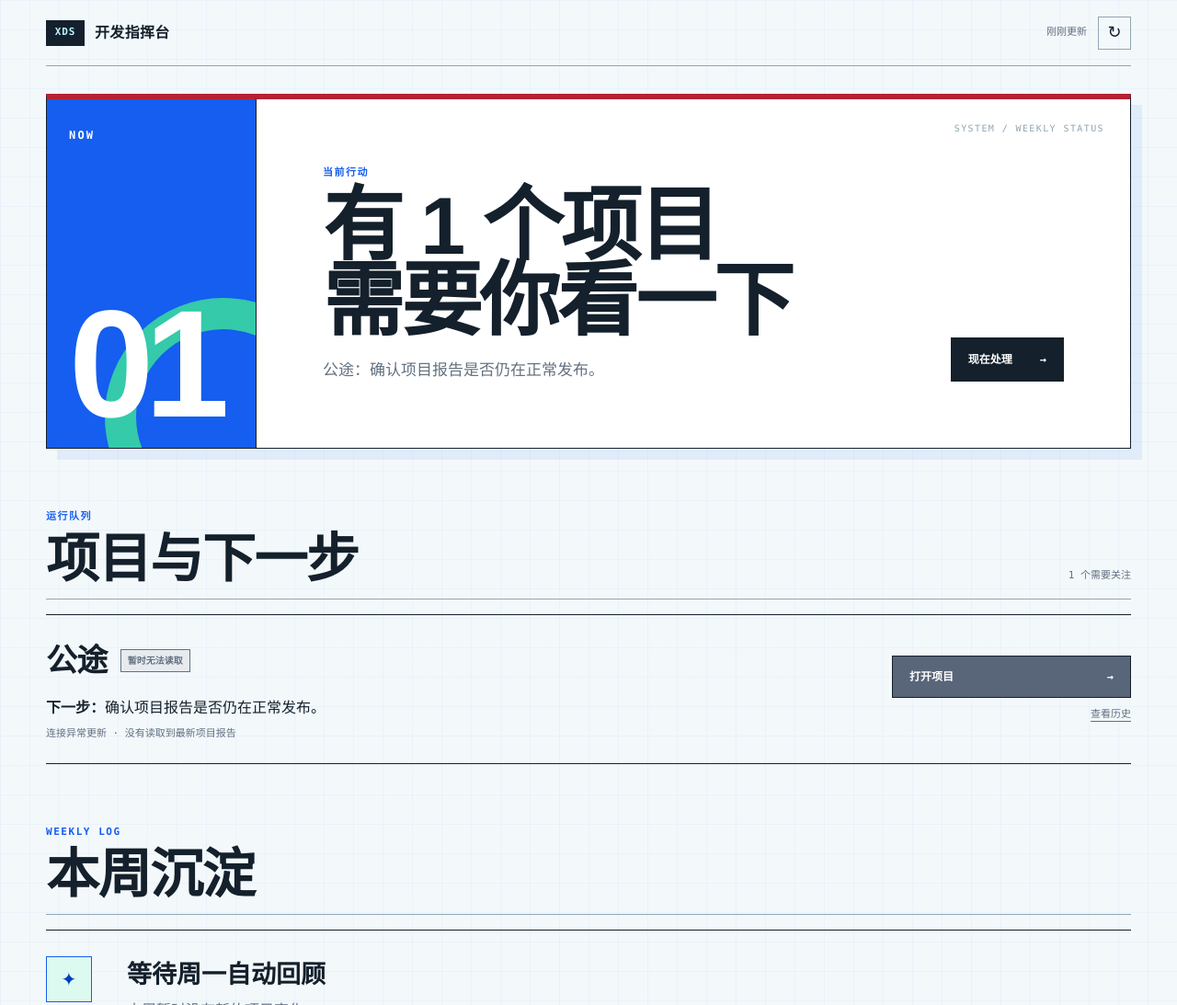
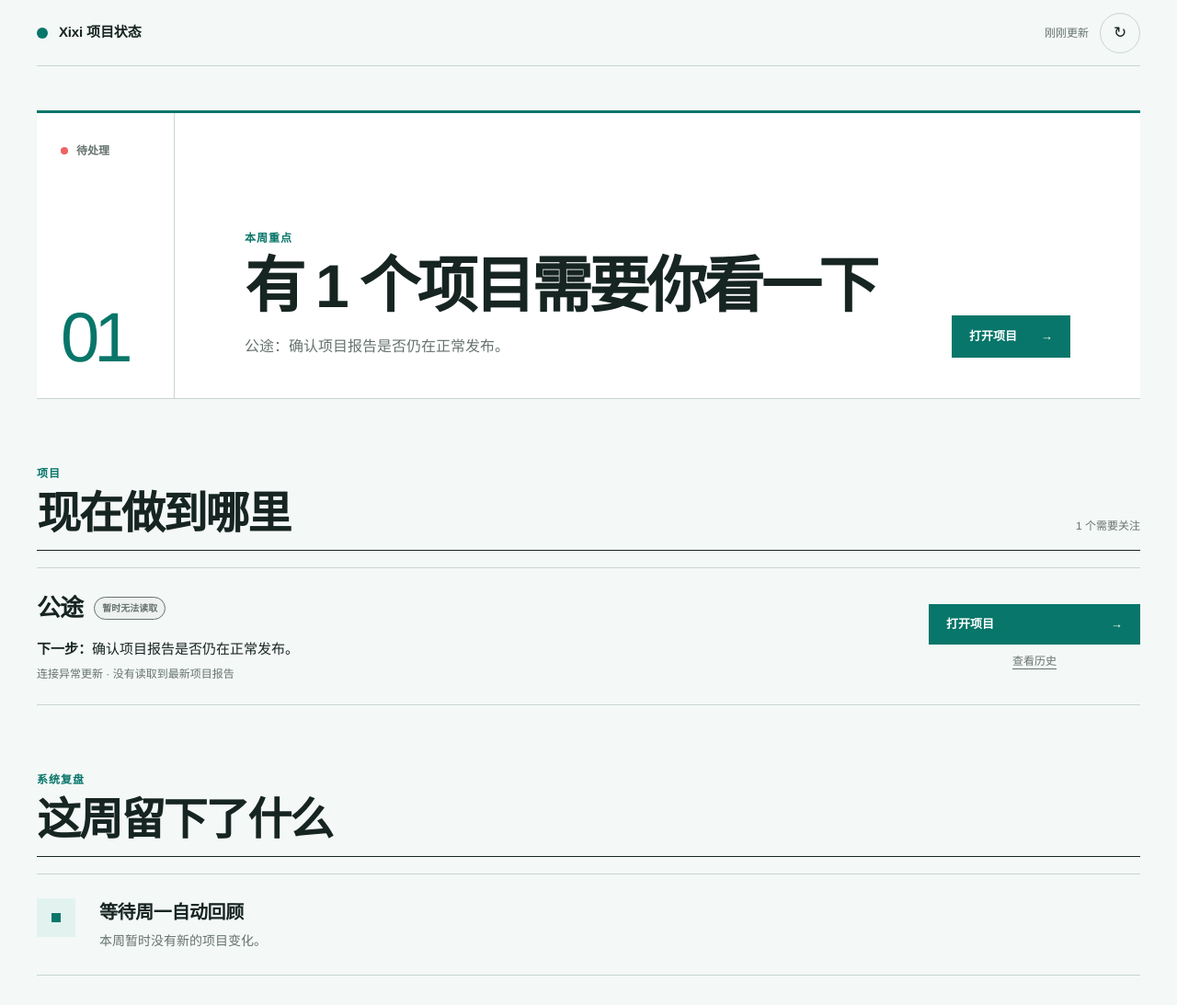
Before and after one commit to xixinikl/quality-hub, a plain HTML site: page index.html in a window 1280 px wide. Shown: the top 1093 px of the page at 92% size. Drawn offline with Linux system fonts and the light colour scheme; no server answers.

Commit message:
style: reset dashboard to a disciplined Swiss system (#5)
Co-authored-by: xixi <nikl31@outlook.com>

```diff
--- a/app.js
+++ b/app.js
@@ -7,7 +7,7 @@ const STATUS = {
   conditional: {
     label: "需要确认",
     tone: "attention",
-    action: "查看需要确认的内容",
+    action: "查看确认项",
   },
   fail: {
     label: "需要处理",
@@ -68,7 +68,7 @@ function describeNextStep(item) {
   if (status === "fail") return latest.verdict.reason || "查看失败原因并决定修复方式。";
   if (status === "conditional") {
     if (latest.checks?.failed === 0 && latest.risk?.highRiskFiles?.length) {
-      return "自动检查已通过，请确认本次高风险范围是否符合预期。";
+      return "自动检查已通过，请确认这次系统配置调整是否符合预期。";
     }
     return latest.verdict.reason || "查看需要人工确认的内容。";
   }
@@ -109,7 +109,7 @@ function projectCard(item) {
   const latest = item.latest;
   const date = item.ok ? formatDate(latest.date) : "连接异常";
   const activity = item.ok
-    ? `${latest.scope?.commitCount || 0} 个提交，${latest.scope?.changedFileCount || 0} 个文件有变化`
+    ? `本周有 ${latest.scope?.commitCount || 0} 次更新，涉及 ${latest.scope?.changedFileCount || 0} 个文件`
     : "没有读取到最新项目报告";
   const detailUrl = project.dashboardUrl || repositoryUrl(project);
 
@@ -166,14 +166,14 @@ function renderAttention(results) {
   title.textContent = `有 ${count} 个项目需要你看一下`;
   summary.textContent = `${first.project.projectName || first.project.projectId}：${describeNextStep(first)}`;
   action.hidden = false;
-  action.innerHTML = `<a class="hero-button" href="${escapeHtml(primaryUrl(first))}">现在处理<span aria-hidden="true">→</span></a>`;
+  action.innerHTML = `<a class="hero-button" href="${escapeHtml(primaryUrl(first))}">${STATUS[statusFor(first)].action}<span aria-hidden="true">→</span></a>`;
 }
 
 function renderGrowth(results) {
   const container = document.getElementById("growthContent");
   const weeklyItems = results.flatMap((item) => item.weekly?.learnings || []);
   if (weeklyItems.length) {
-    container.innerHTML = `<div class="growth-icon" aria-hidden="true">✦</div><div><h3>本周已沉淀 ${weeklyItems.length} 条经验</h3><ul>${weeklyItems
+    container.innerHTML = `<div class="growth-icon" aria-hidden="true"></div><div><h3>本周已沉淀 ${weeklyItems.length} 条经验</h3><ul>${weeklyItems
       .slice(0, 4)
       .map((item) => `<li>${escapeHtml(item.title || item)}</li>`)
       .join("")}</ul></div>`;
@@ -181,7 +181,7 @@ function renderGrowth(results) {
   }
 
   const changedProjects = results.filter((item) => item.ok && item.latest?.scope?.commitCount > 0).length;
-  container.innerHTML = `<div class="growth-icon" aria-hidden="true">✦</div><div><h3>等待周一自动回顾</h3><p>${
+  container.innerHTML = `<div class="growth-icon" aria-hidden="true"></div><div><h3>等待周一自动回顾</h3><p>${
     changedProjects
       ? `本周已有 ${changedProjects} 个项目产生新变化。系统会筛选有证据、可复用的经验后再展示，避免把偶发问题写成规则。`
       : "本周暂时没有新的项目变化。"
--- a/index.html
+++ b/index.html
@@ -10,8 +10,8 @@
   <body>
     <header class="topbar">
       <a class="brand" href="./" aria-label="回到项目总览">
-        <span class="brand-mark" aria-hidden="true">XDS</span>
-        <span>开发指挥台</span>
+        <span class="brand-mark" aria-hidden="true"></span>
+        <span>Xixi 项目状态</span>
       </a>
       <div class="topbar-actions">
         <span id="updatedAt" class="updated" aria-live="polite">正在更新</span>
@@ -24,12 +24,12 @@
     <main>
       <section id="attention" class="attention loading" aria-labelledby="attentionTitle">
         <div class="now-rail" aria-hidden="true">
-          <span>NOW</span>
+          <span>待处理</span>
           <strong id="attentionCount">—</strong>
         </div>
         <div class="attention-body">
           <div class="attention-copy">
-            <p class="section-kicker">当前行动</p>
+            <p class="section-kicker">本周重点</p>
             <h1 id="attentionTitle">正在查看所有项目</h1>
             <p id="attentionSummary" class="attention-summary">马上告诉你是否有事情需要处理。</p>
           </div>
@@ -40,8 +40,8 @@
       <section class="section" aria-labelledby="projectsTitle">
         <div class="section-heading">
           <div>
-            <p class="section-kicker">运行队列</p>
-            <h2 id="projectsTitle">项目与下一步</h2>
+            <p class="section-kicker">项目</p>
+            <h2 id="projectsTitle">现在做到哪里</h2>
           </div>
           <p id="projectSummary" class="section-note">正在读取项目状态</p>
         </div>
@@ -51,12 +51,12 @@
       <section class="section growth-section" aria-labelledby="growthTitle">
         <div class="section-heading">
           <div>
-            <p class="section-kicker">WEEKLY LOG</p>
-            <h2 id="growthTitle">本周沉淀</h2>
+            <p class="section-kicker">系统复盘</p>
+            <h2 id="growthTitle">这周留下了什么</h2>
           </div>
         </div>
         <div id="growthContent" class="growth-card">
-          <div class="growth-icon" aria-hidden="true">✦</div>
+          <div class="growth-icon" aria-hidden="true"></div>
           <div>
             <h3>等待本周回顾</h3>
             <p>周一回顾完成后，这里会保留值得跨项目复用的经验。</p>
@@ -66,7 +66,7 @@
     </main>
 
     <footer>
-      <p>Xixi Dev System · 项目事实来自 GitHub · 每个产品保留自己的设计与个性</p>
+      <p>项目状态来自 GitHub · 每周一更新系统复盘</p>
     </footer>
 
     <script src="./app.js"></script>
--- a/styles.css
+++ b/styles.css
@@ -1,32 +1,16 @@
-@font-face {
-  font-family: "Barlow Condensed Local";
-  src: local("Barlow Condensed SemiBold"), local("BarlowCondensed-SemiBold");
-  font-weight: 600;
-}
-
 :root {
   color-scheme: light;
-  --canvas: #f3f8fb;
+  --canvas: #f4f8f7;
   --paper: #ffffff;
-  --ink: #14202b;
-  --muted: #627180;
-  --line: #d5e1e8;
-  --line-strong: #91a6b3;
-  --blue: #155eef;
-  --blue-dark: #003fba;
-  --cyan: #b9f4ff;
-  --mint: #38d6a4;
-  --mint-soft: #dcfaef;
-  --signal: #ff6b6b;
-  --good: #087f65;
-  --good-soft: #dcfaef;
-  --attention: #c53b4c;
-  --attention-soft: #fff0f2;
-  --danger: #b42335;
-  --danger-soft: #ffe5e9;
-  --mono: "SFMono-Regular", Consolas, "Liberation Mono", monospace;
-  --display: "Helvetica Neue", "Arial Narrow", sans-serif;
-  --body: "Helvetica Neue", Helvetica, Arial, sans-serif;
+  --ink: #172522;
+  --muted: #66736f;
+  --line: #c9d5d1;
+  --green: #08766a;
+  --green-dark: #075b53;
+  --green-pale: #e2f3ef;
+  --signal: #ee6262;
+  --signal-pale: #fff0ef;
+  --body: "Helvetica Neue", Helvetica, Arial, "PingFang SC", "Microsoft YaHei", sans-serif;
 }
 
 * { box-sizing: border-box; }
@@ -34,270 +18,231 @@
 body {
   margin: 0;
   min-width: 320px;
-  background-color: var(--canvas);
-  background-image:
-    linear-gradient(rgba(21, 94, 239, 0.035) 1px, transparent 1px),
-    linear-gradient(90deg, rgba(21, 94, 239, 0.035) 1px, transparent 1px);
-  background-size: 32px 32px;
+  background: var(--canvas);
   color: var(--ink);
   font-family: var(--body);
   line-height: 1.5;
+  -webkit-font-smoothing: antialiased;
 }
 
 a { color: inherit; }
 button, a { -webkit-tap-highlight-color: transparent; }
 
 .topbar {
-  width: min(1180px, calc(100% - 48px));
+  width: min(1200px, calc(100% - 48px));
   min-height: 72px;
   margin: 0 auto;
   display: flex;
   align-items: center;
   justify-content: space-between;
-  border-bottom: 1px solid var(--line-strong);
+  border-bottom: 1px solid var(--line);
 }
 
 .brand {
   display: inline-flex;
   align-items: center;
-  gap: 11px;
-  color: var(--ink);
+  gap: 12px;
+  font-size: 15px;
   font-weight: 700;
-  letter-spacing: 0.02em;
+  letter-spacing: -0.01em;
   text-decoration: none;
 }
 
 .brand-mark {
-  display: grid;
-  min-width: 42px;
-  height: 28px;
-  padding: 0 7px;
-  place-items: center;
-  background: var(--ink);
-  color: var(--cyan);
-  font-family: var(--mono);
-  font-size: 11px;
-  font-weight: 800;
-  letter-spacing: 0.08em;
+  width: 12px;
+  height: 12px;
+  background: var(--green);
+  border-radius: 50%;
 }
 
 .topbar-actions { display: flex; align-items: center; gap: 12px; }
-.updated { color: var(--muted); font-family: var(--mono); font-size: 11px; text-transform: uppercase; }
+.updated { color: var(--muted); font-size: 12px; }
 
 .icon-button {
-  width: 36px;
-  height: 36px;
-  border: 1px solid var(--line-strong);
+  width: 44px;
+  height: 44px;
+  border: 1px solid var(--line);
+  border-radius: 50%;
   background: transparent;
   color: var(--ink);
   cursor: pointer;
   font: inherit;
-  font-size: 18px;
-  transition: background 140ms ease, color 140ms ease;
+  font-size: 17px;
+  transition: border-color 150ms ease, background 150ms ease;
 }
-.icon-button:hover { background: var(--ink); color: var(--cyan); }
+.icon-button:hover { border-color: var(--green); background: var(--green-pale); }
 .icon-button:disabled { cursor: wait; opacity: 0.45; }
 
-main { width: min(1180px, calc(100% - 48px)); margin: 30px auto 84px; }
+main { width: min(1200px, calc(100% - 48px)); margin: 48px auto 96px; }
 
 .attention {
-  min-height: 360px;
   display: grid;
-  grid-template-columns: 228px minmax(0, 1fr);
-  border: 1px solid var(--ink);
+  grid-template-columns: 150px minmax(0, 1fr);
+  border-top: 3px solid var(--green);
+  border-bottom: 1px solid var(--line);
   background: var(--paper);
-  box-shadow: 12px 12px 0 rgba(21, 94, 239, 0.08);
 }
 
 .now-rail {
-  padding: 30px 24px;
+  min-height: 310px;
+  padding: 32px 26px;
   display: flex;
   flex-direction: column;
   justify-content: space-between;
-  overflow: hidden;
-  border-right: 1px solid var(--ink);
-  background: var(--blue);
-  color: white;
-  position: relative;
-}
-
-.now-rail::after {
-  content: "";
-  position: absolute;
-  width: 190px;
-  height: 190px;
-  right: -94px;
-  bottom: -95px;
-  border: 34px solid var(--mint);
-  border-radius: 50%;
-  opacity: 0.9;
+  border-right: 1px solid var(--line);
+  color: var(--green);
 }
 
 .now-rail span {
-  font-family: var(--mono);
+  display: flex;
+  align-items: center;
+  gap: 9px;
+  color: var(--muted);
   font-size: 12px;
-  font-weight: 800;
-  letter-spacing: 0.18em;
+  font-weight: 700;
 }
 
-.now-rail strong {
-  font-family: var(--display);
-  font-size: clamp(96px, 13vw, 166px);
-  font-weight: 600;
-  line-height: 0.74;
-  letter-spacing: -0.06em;
-  position: relative;
-  z-index: 1;
+.now-rail span::before {
+  content: "";
+  width: 8px;
+  height: 8px;
+  background: var(--signal);
+  border-radius: 50%;
 }
 
-.attention.has-attention { border-top: 6px solid var(--signal); }
-.attention.has-danger { border-top: 6px solid var(--danger); }
-.attention.all-good { border-top: 6px solid var(--mint); }
-.attention.neutral { border-top: 6px solid var(--line-strong); }
+.attention.all-good .now-rail span::before { background: var(--green); }
+.attention.neutral .now-rail span::before { background: var(--line); }
+
+.now-rail strong {
+  font-size: 76px;
+  font-weight: 500;
+  line-height: 0.9;
+  letter-spacing: -0.08em;
+}
 
 .attention-body {
-  padding: clamp(32px, 6vw, 72px);
-  display: flex;
-  align-items: flex-end;
-  justify-content: space-between;
+  min-height: 310px;
+  padding: 44px clamp(34px, 6vw, 76px);
+  display: grid;
+  grid-template-columns: minmax(0, 1fr) auto;
+  align-items: end;
   gap: 44px;
-  position: relative;
 }
 
-.attention-body::before {
-  content: "SYSTEM / WEEKLY STATUS";
-  position: absolute;
-  top: 24px;
-  right: 28px;
-  color: var(--line-strong);
-  font-family: var(--mono);
-  font-size: 10px;
-  letter-spacing: 0.14em;
-}
-
-.attention-copy { max-width: 650px; }
+.attention-copy { max-width: 720px; }
 .section-kicker {
-  margin: 0 0 8px;
-  color: var(--blue);
-  font-family: var(--mono);
-  font-size: 11px;
-  font-weight: 800;
-  letter-spacing: 0.14em;
-  text-transform: uppercase;
+  margin: 0 0 10px;
+  color: var(--green);
+  font-size: 12px;
+  font-weight: 700;
+  letter-spacing: 0.08em;
 }
 
 h1, h2, h3, p { margin-top: 0; }
 h1 {
+  max-width: 760px;
   margin-bottom: 20px;
-  font-family: var(--display);
-  font-size: clamp(54px, 7vw, 88px);
-  font-stretch: condensed;
-  font-weight: 600;
-  line-height: 0.94;
-  letter-spacing: -0.035em;
+  font-size: clamp(42px, 5.2vw, 66px);
+  font-weight: 700;
+  line-height: 1.02;
+  letter-spacing: -0.055em;
   text-wrap: balance;
 }
-.attention-summary { max-width: 650px; margin-bottom: 0; color: var(--muted); font-size: 17px; }
-.attention-action { flex: none; }
+.attention-summary { max-width: 680px; margin-bottom: 0; color: var(--muted); font-size: 16px; }
+.attention-action { align-self: end; }
 
 .hero-button, .primary-button {
+  min-height: 46px;
+  padding: 0 18px;
   display: inline-flex;
   align-items: center;
   justify-content: space-between;
-  gap: 30px;
-  min-height: 48px;
-  padding: 0 18px;
-  border: 1px solid var(--ink);
-  background: var(--ink);
+  gap: 26px;
+  border: 1px solid var(--green);
+  background: var(--green);
   color: white;
-  font-family: var(--mono);
-  font-size: 12px;
+  font-size: 13px;
   font-weight: 700;
   text-decoration: none;
-  text-transform: uppercase;
-  transition: background 140ms ease, color 140ms ease, transform 140ms ease;
+  transition: background 150ms ease, color 150ms ease;
 }
-.hero-button:hover, .primary-button:hover { background: var(--mint); color: var(--ink); transform: translate(-2px, -2px); }
+.hero-button:hover, .primary-button:hover { background: var(--green-dark); }
 
-.section { margin-top: 66px; }
+.section { margin-top: 72px; }
 .section-heading {
-  margin-bottom: 16px;
+  margin-bottom: 18px;
   padding-bottom: 14px;
   display: flex;
   align-items: flex-end;
   justify-content: space-between;
-  gap: 20px;
-  border-bottom: 1px solid var(--line-strong);
+  gap: 24px;
+  border-bottom: 1px solid var(--ink);
 }
-h2 { margin-bottom: 0; font-family: var(--display); font-size: clamp(38px, 5vw, 58px); font-weight: 600; line-height: 1; letter-spacing: -0.025em; }
-.section-note { margin-bottom: 2px; color: var(--muted); font-family: var(--mono); font-size: 11px; }
+h2 { margin-bottom: 0; font-size: clamp(32px, 4vw, 48px); font-weight: 700; line-height: 1.04; letter-spacing: -0.045em; }
+.section-note { margin-bottom: 3px; color: var(--muted); font-size: 12px; }
 
-.project-list { border-top: 1px solid var(--ink); }
+.project-list { border-top: 1px solid var(--line); }
 .project-card {
-  min-height: 154px;
+  min-height: 140px;
   padding: 24px 0;
   display: grid;
-  grid-template-columns: minmax(0, 1fr) 260px;
+  grid-template-columns: minmax(0, 1fr) 230px;
   align-items: center;
-  gap: 40px;
-  border-bottom: 1px solid var(--ink);
+  gap: 48px;
+  border-bottom: 1px solid var(--line);
 }
 
-.project-title-row { display: flex; align-items: center; gap: 14px; flex-wrap: wrap; }
-.project-title-row h3 { margin-bottom: 0; font-family: var(--display); font-size: 34px; font-weight: 600; letter-spacing: -0.02em; }
-.status-badge { padding: 4px 7px; border: 1px solid currentColor; font-family: var(--mono); font-size: 10px; font-weight: 800; text-transform: uppercase; }
-.status-badge.tone-good { background: var(--good-soft); color: var(--good); }
-.status-badge.tone-attention { background: var(--attention-soft); color: var(--attention); }
-.status-badge.tone-danger { background: var(--danger-soft); color: var(--danger); }
-.status-badge.tone-muted { background: #e7ebf0; color: var(--muted); }
-.next-step { margin: 14px 0 8px; font-size: 16px; }
-.project-meta { margin-bottom: 0; color: var(--muted); font-family: var(--mono); font-size: 11px; }
+.project-title-row { display: flex; align-items: center; gap: 12px; flex-wrap: wrap; }
+.project-title-row h3 { margin-bottom: 0; font-size: 26px; font-weight: 700; letter-spacing: -0.035em; }
+.status-badge { padding: 4px 8px; border: 1px solid currentColor; border-radius: 999px; font-size: 10px; font-weight: 700; }
+.status-badge.tone-good { background: var(--green-pale); color: var(--green); }
+.status-badge.tone-attention, .status-badge.tone-danger { background: var(--signal-pale); color: #b43f3f; }
+.status-badge.tone-muted { background: #edf1f0; color: var(--muted); }
+.next-step { margin: 14px 0 7px; font-size: 15px; }
+.project-meta { margin-bottom: 0; color: var(--muted); font-size: 12px; }
 
-.project-actions { display: grid; justify-items: stretch; gap: 10px; }
-.primary-button { min-height: 46px; }
-.primary-button.tone-attention { background: var(--blue); }
-.primary-button.tone-danger { background: var(--danger); }
-.primary-button.tone-muted { background: #596579; }
-.text-link { color: var(--muted); font-family: var(--mono); font-size: 11px; text-align: right; text-underline-offset: 4px; }
+.project-actions { display: grid; justify-items: stretch; gap: 9px; }
+.primary-button { min-height: 44px; }
+.primary-button.tone-attention, .primary-button.tone-danger, .primary-button.tone-muted { background: var(--green); }
+.text-link { color: var(--muted); font-size: 12px; text-align: center; text-underline-offset: 4px; }
 
 .growth-card {
-  padding: 28px 0;
+  padding: 26px 0;
   display: grid;
-  grid-template-columns: 64px minmax(0, 1fr);
+  grid-template-columns: 48px minmax(0, 1fr);
   align-items: start;
-  gap: 24px;
-  border-top: 1px solid var(--ink);
-  border-bottom: 1px solid var(--ink);
+  gap: 20px;
+  border-top: 1px solid var(--line);
+  border-bottom: 1px solid var(--line);
 }
-.growth-icon { display: grid; width: 50px; height: 50px; place-items: center; border: 1px solid var(--blue); background: var(--mint-soft); color: var(--blue-dark); font-size: 20px; }
-.growth-card h3 { margin-bottom: 7px; font-family: var(--display); font-size: 27px; font-weight: 600; }
-.growth-card p, .growth-card ul { max-width: 760px; margin-bottom: 0; color: var(--muted); }
+.growth-icon { width: 42px; height: 42px; background: var(--green-pale); position: relative; }
+.growth-icon::after { content: ""; position: absolute; width: 10px; height: 10px; inset: 0; margin: auto; background: var(--green); }
+.growth-card h3 { margin-bottom: 6px; font-size: 20px; font-weight: 700; letter-spacing: -0.02em; }
+.growth-card p, .growth-card ul { max-width: 760px; margin-bottom: 0; color: var(--muted); font-size: 14px; }
 .growth-card ul { padding-left: 20px; }
 
-.empty-state { padding: 28px 0; border-bottom: 1px solid var(--ink); color: var(--muted); }
+.empty-state { padding: 28px 0; border-bottom: 1px solid var(--line); color: var(--muted); }
 
-footer { width: min(1180px, calc(100% - 48px)); margin: 0 auto 32px; color: var(--muted); font-family: var(--mono); font-size: 10px; letter-spacing: 0.04em; }
+footer { width: min(1200px, calc(100% - 48px)); margin: 0 auto 32px; color: var(--muted); font-size: 11px; }
 footer p { margin-bottom: 0; }
 
-:focus-visible { outline: 3px solid var(--mint); outline-offset: 3px; }
+:focus-visible { outline: 3px solid #76d7c8; outline-offset: 3px; }
 
-@media (max-width: 820px) {
-  .topbar, main, footer { width: min(100% - 28px, 1180px); }
+@media (max-width: 760px) {
+  .topbar, main, footer { width: min(100% - 28px, 1200px); }
   .updated { display: none; }
-  .attention { min-height: 0; grid-template-columns: 76px minmax(0, 1fr); box-shadow: 7px 7px 0 rgba(16, 24, 40, 0.1); }
-  .now-rail { padding: 18px 10px; }
-  .now-rail strong { font-size: 64px; writing-mode: vertical-rl; transform: rotate(180deg); line-height: 1; }
-  .now-rail::after { width: 100px; height: 100px; right: -65px; bottom: -48px; border-width: 18px; }
-  .attention-body { min-height: 430px; padding: 58px 24px 24px; flex-direction: column; align-items: stretch; justify-content: flex-end; gap: 28px; }
-  .attention-body::before { top: 18px; right: 18px; }
-  h1 { font-size: clamp(46px, 14vw, 64px); }
+  main { margin-top: 28px; }
+  .attention { grid-template-columns: 68px minmax(0, 1fr); }
+  .now-rail { min-height: 0; padding: 20px 10px; }
+  .now-rail span { writing-mode: vertical-rl; transform: rotate(180deg); }
+  .now-rail strong { font-size: 42px; writing-mode: vertical-rl; transform: rotate(180deg); }
+  .attention-body { min-height: 390px; padding: 34px 22px 22px; grid-template-columns: 1fr; align-content: end; gap: 26px; }
+  h1 { font-size: clamp(38px, 12vw, 52px); }
   .attention-action, .hero-button { width: 100%; }
   .section { margin-top: 54px; }
   .section-heading { align-items: flex-start; flex-direction: column; gap: 8px; }
   .project-card { grid-template-columns: 1fr; gap: 22px; }
-  .project-actions { min-width: 0; }
-  .text-link { text-align: center; }
-  .growth-card { grid-template-columns: 50px minmax(0, 1fr); gap: 16px; }
+  .growth-card { grid-template-columns: 42px minmax(0, 1fr); gap: 14px; }
 }
 
 @media (prefers-reduced-motion: reduce) {
```
Also changed, not shown: scripts/verify.mjs (+9 -1 lines).
